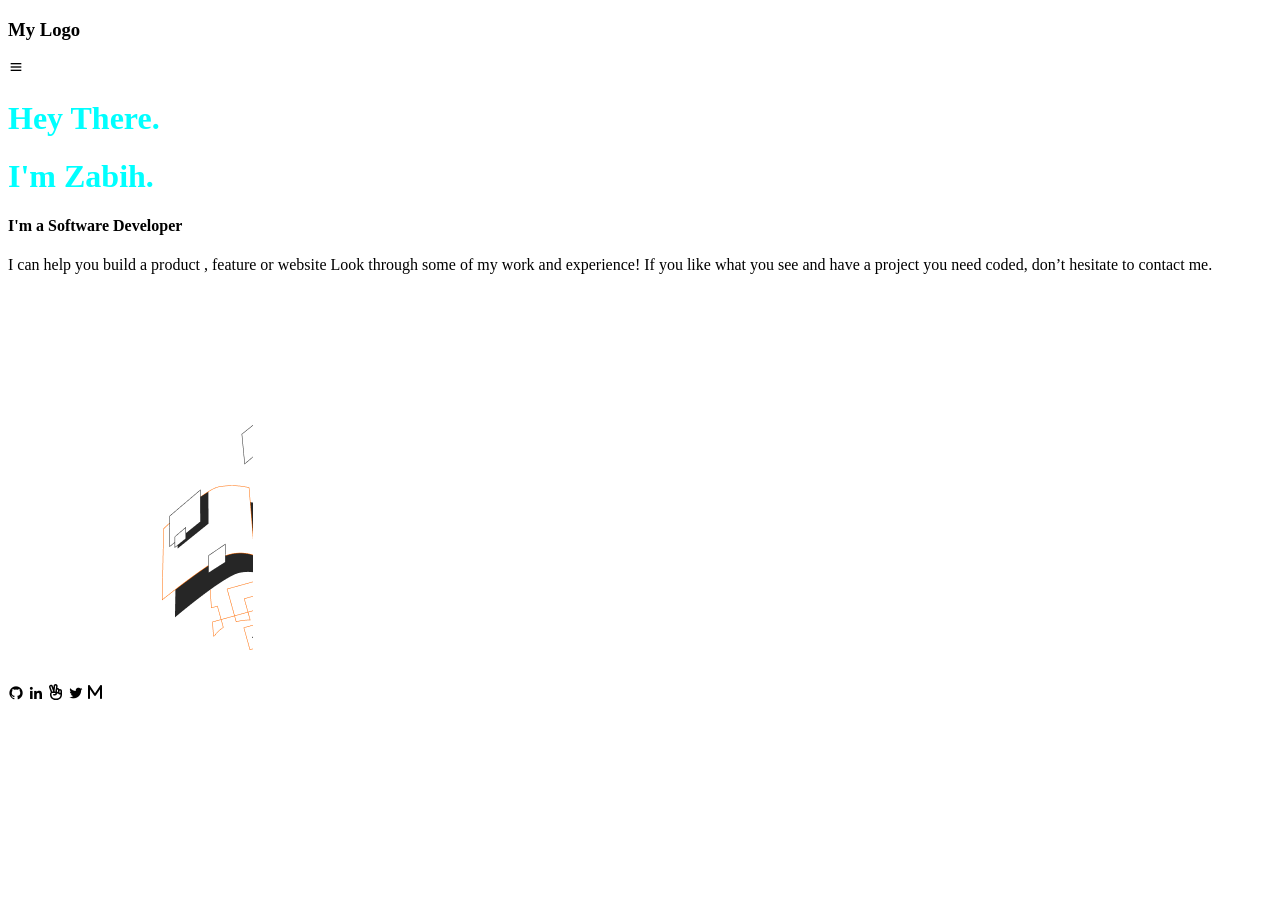
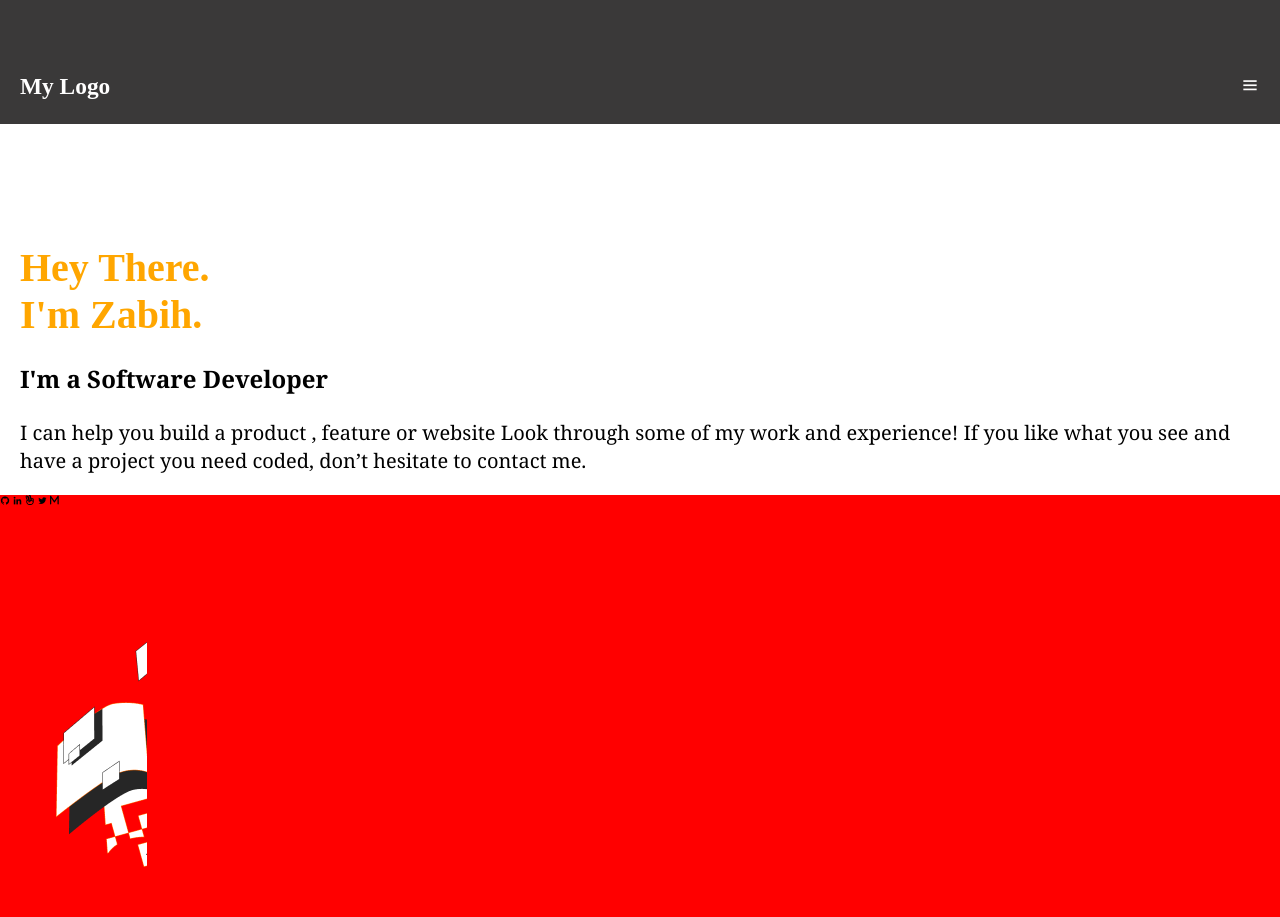
Before and after one commit to ZabihullahNooriWardak/portfolio, a website: page index.html in a window 1280 px wide. Before the commit the page ends 800 px from the top, so only its background shows below. Drawn offline with nearby package versions, Linux system fonts and the light colour scheme.

Commit message:
some style added to html page

```diff
--- a/index.html
+++ b/index.html
@@ -1,45 +1,80 @@
 <!DOCTYPE html>
 <html lang="en">
   <head>
-    <meta charset="UTF-8">
-    <meta http-equiv="X-UA-Compatible" content="IE=edge">
-    <meta name="viewport" content="width=device-width, initial-scale=1.0">
+    <meta charset="UTF-8" />
+    <meta http-equiv="X-UA-Compatible" content="IE=edge" />
+    <meta name="viewport" content="width=device-width, initial-scale=1.0" />
     <title>Document</title>
     <!-- Box icon link -->
-    <link href='https://unpkg.com/boxicons@2.1.4/css/boxicons.min.css' rel='stylesheet'>
+    <link
+      href="https://unpkg.com/boxicons@2.1.4/css/boxicons.min.css"
+      rel="stylesheet"
+    />
     <!-- link to CSS file -->
-    <link rel="stylesheet" href="style.css">
+    <link rel="stylesheet" href="style.css" />
   </head>
   <body>
     <!-- Header starts -->
     <header>
       <div class="header" id="header">
+        <div class="containerForfilling">
+          <!-- div for filling the above space of the container -->
+          <div id="mine"></div>
+          <div class="toolbar-container">
             <div class="toolbar">
               <h3>My Logo</h3>
-    <i class='bx bx-menu'></i>
-</div>
-<div class="headline">
-    <h1>Hey There.</h1>
-    <h1>I'm Zabih.</h1>
-    <h4>I'm a Software Developer</h4>
-    <p>I can help you build a product , feature or website Look through some of my work and experience! If you like what you see and have a project you need coded,
-        don’t hesitate to contact me.</p>
-        <div class="headline-bottom">
-            <div class="icons">
-                <i class='bx bxl-github'></i>
-                <i class='bx bxl-linkedin'></i>
-                <span class="icon-container">
-                <svg xmlns="http://www.w3.org/2000/svg" height="1em" viewBox="0 0 512 512"><path d="M250.8 1.4c-35.2-3.7-66.6 21.8-70.3 57L174 119 156.7 69.6C145 36.3 108.4 18.8 75.1 30.5S24.2 78.8 35.9 112.1L88.7 262.2C73.5 276.7 64 297.3 64 320v0 24c0 92.8 75.2 168 168 168h48c92.8 0 168-75.2 168-168V272 256 224c0-35.3-28.7-64-64-64c-7.9 0-15.4 1.4-22.4 4c-10.4-21.3-32.3-36-57.6-36c-.7 0-1.5 0-2.2 0l5.9-56.3c3.7-35.2-21.8-66.6-57-70.3zm-.2 155.4C243.9 166.9 240 179 240 192v48c0 .7 0 1.4 0 2c-5.1-1.3-10.5-2-16-2h-7.4l-5.4-15.3 17-161.3c.9-8.8 8.8-15.2 17.6-14.2s15.2 8.8 14.2 17.6l-9.5 90.1zM111.4 85.6L165.7 240H144c-4 0-8 .3-11.9 .9L81.2 96.2c-2.9-8.3 1.5-17.5 9.8-20.4s17.5 1.5 20.4 9.8zM288 192c0-8.8 7.2-16 16-16s16 7.2 16 16v32 16c0 8.8-7.2 16-16 16s-16-7.2-16-16V192zm38.4 108c10.4 21.3 32.3 36 57.6 36c5.5 0 10.9-.7 16-2v10c0 66.3-53.7 120-120 120H232c-66.3 0-120-53.7-120-120l0-24 0 0c0-17.7 14.3-32 32-32h80c8.8 0 16 7.2 16 16s-7.2 16-16 16H184c-13.3 0-24 10.7-24 24s10.7 24 24 24h40c35.3 0 64-28.7 64-64c0-.7 0-1.4 0-2c5.1 1.3 10.5 2 16 2c7.9 0 15.4-1.4 22.4-4zM400 272c0 8.8-7.2 16-16 16s-16-7.2-16-16V240 224c0-8.8 7.2-16 16-16s16 7.2 16 16v32 16z"/></svg>
-                </span>
-                <i class='bx bxl-twitter'></i>
-                <span><svg xmlns="http://www.w3.org/2000/svg" height="1em" viewBox="0 0 448 512"><!--! Font Awesome Free 6.4.0 by @fontawesome - https://fontawesome.com License - https://fontawesome.com/license (Commercial License) Copyright 2023 Fonticons, Inc. --><path d="M22.7 33.4c13.5-4.1 28.1 1.1 35.9 12.9L224 294.3 389.4 46.2c7.8-11.7 22.4-17 35.9-12.9S448 49.9 448 64V448c0 17.7-14.3 32-32 32s-32-14.3-32-32V169.7L250.6 369.8c-5.9 8.9-15.9 14.2-26.6 14.2s-20.7-5.3-26.6-14.2L64 169.7V448c0 17.7-14.3 32-32 32s-32-14.3-32-32V64C0 49.9 9.2 37.5 22.7 33.4z"/></svg></span>
-                <img src="images/image.png" alt="">
-
+              <i class="bx bx-menu"></i>
             </div>
           </div>
         </div>
+        <div class="headline">
+         <div class="headline-header">
+            <h1>Hey There.</h1>
+            <h1>I'm Zabih.</h1>
+         </div>
+          <h3>I'm a Software Developer</h3>
+          <p>
+            I can help you build a product , feature or website Look through
+            some of my work and experience! If you like what you see and have a
+            project you need coded, don’t hesitate to contact me.
+          </p>
+          <div class="headline-bottom">
+            <div class="icons">
+              <i class="bx bxl-github"></i>
+              <i class="bx bxl-linkedin"></i>
+              <span class="icon-container">
+                <svg
+                  xmlns="http://www.w3.org/2000/svg"
+                  height="1em"
+                  viewBox="0 0 512 512"
+                >
+                  <path
+                    d="M250.8 1.4c-35.2-3.7-66.6 21.8-70.3 57L174 119 156.7 69.6C145 36.3 108.4 18.8 75.1 30.5S24.2 78.8 35.9 112.1L88.7 262.2C73.5 276.7 64 297.3 64 320v0 24c0 92.8 75.2 168 168 168h48c92.8 0 168-75.2 168-168V272 256 224c0-35.3-28.7-64-64-64c-7.9 0-15.4 1.4-22.4 4c-10.4-21.3-32.3-36-57.6-36c-.7 0-1.5 0-2.2 0l5.9-56.3c3.7-35.2-21.8-66.6-57-70.3zm-.2 155.4C243.9 166.9 240 179 240 192v48c0 .7 0 1.4 0 2c-5.1-1.3-10.5-2-16-2h-7.4l-5.4-15.3 17-161.3c.9-8.8 8.8-15.2 17.6-14.2s15.2 8.8 14.2 17.6l-9.5 90.1zM111.4 85.6L165.7 240H144c-4 0-8 .3-11.9 .9L81.2 96.2c-2.9-8.3 1.5-17.5 9.8-20.4s17.5 1.5 20.4 9.8zM288 192c0-8.8 7.2-16 16-16s16 7.2 16 16v32 16c0 8.8-7.2 16-16 16s-16-7.2-16-16V192zm38.4 108c10.4 21.3 32.3 36 57.6 36c5.5 0 10.9-.7 16-2v10c0 66.3-53.7 120-120 120H232c-66.3 0-120-53.7-120-120l0-24 0 0c0-17.7 14.3-32 32-32h80c8.8 0 16 7.2 16 16s-7.2 16-16 16H184c-13.3 0-24 10.7-24 24s10.7 24 24 24h40c35.3 0 64-28.7 64-64c0-.7 0-1.4 0-2c5.1 1.3 10.5 2 16 2c7.9 0 15.4-1.4 22.4-4zM400 272c0 8.8-7.2 16-16 16s-16-7.2-16-16V240 224c0-8.8 7.2-16 16-16s16 7.2 16 16v32 16z"
+                  />
+                </svg>
+              </span>
+              <i class="bx bxl-twitter"></i>
+              <span
+                ><svg
+                  xmlns="http://www.w3.org/2000/svg"
+                  height="1em"
+                  viewBox="0 0 448 512"
+                >
+
+                  <path
+                    d="M22.7 33.4c13.5-4.1 28.1 1.1 35.9 12.9L224 294.3 389.4 46.2c7.8-11.7 22.4-17 35.9-12.9S448 49.9 448 64V448c0 17.7-14.3 32-32 32s-32-14.3-32-32V169.7L250.6 369.8c-5.9 8.9-15.9 14.2-26.6 14.2s-20.7-5.3-26.6-14.2L64 169.7V448c0 17.7-14.3 32-32 32s-32-14.3-32-32V64C0 49.9 9.2 37.5 22.7 33.4z"
+                  /></svg
+              ></span>
+            </div>
+
+            <!-- <p>fjkdfjkdfj</p> -->
+              <img src="images/image.png" alt="" />
+            </div>
+          </div>
+        </div>
+
       </div>
     </header>
-
+    <!-- Header Ends -->
   </body>
 </html>
--- a/style.css
+++ b/style.css
@@ -1,4 +1,65 @@
+html {
+  font-size: 62.5%;
+}
 
-h1 {
-  color: aqua;
+body {
+  margin: 0;
+  padding: 0;
+  box-sizing: border-box;
 }
+
+.containerForfilling {
+  display: flex;
+  flex-direction: column;
+}
+
+div.toolbar-container {
+  background-color: rgb(58, 57, 57);
+}
+
+div.toolbar {
+  font-size: 2rem;
+  color: white;
+  margin-right: 2rem;
+  margin-left: 2rem;
+  margin-bottom: 0;
+  margin-top: 5rem;
+  display: flex;
+  justify-content: space-between;
+  align-items: baseline;
+}
+
+.headline-header {
+  margin-top: 12rem;
+  font-size: 2rem;
+  color: rgb(255, 166, 0);
+}
+
+.headline-header h1 {
+  margin: 0 1rem;
+  margin-left: 2rem;
+}
+
+.headline h3 {
+  margin-left: 2rem;
+  font-size: 2.4rem;
+
+  /* color: white; */
+  font-weight: bold;
+  font-family: Cambria, Cochin, Georgia, Times, 'Times New Roman', serif;
+}
+
+.headline p {
+  margin-left: 2rem;
+  font-size: 2rem;
+  line-height: 2.8rem;
+  font-family: Cambria, Cochin, Georgia, Times, 'Times New Roman', serif;
+}
+
+.headline-bottom {
+  background-color: red;
+  display: flex;
+  flex-direction: column;
+  justify-content: space-between;
+  align-items: flex-start;
+}
```
Lines whose indentation alone changed are shown as unchanged.
